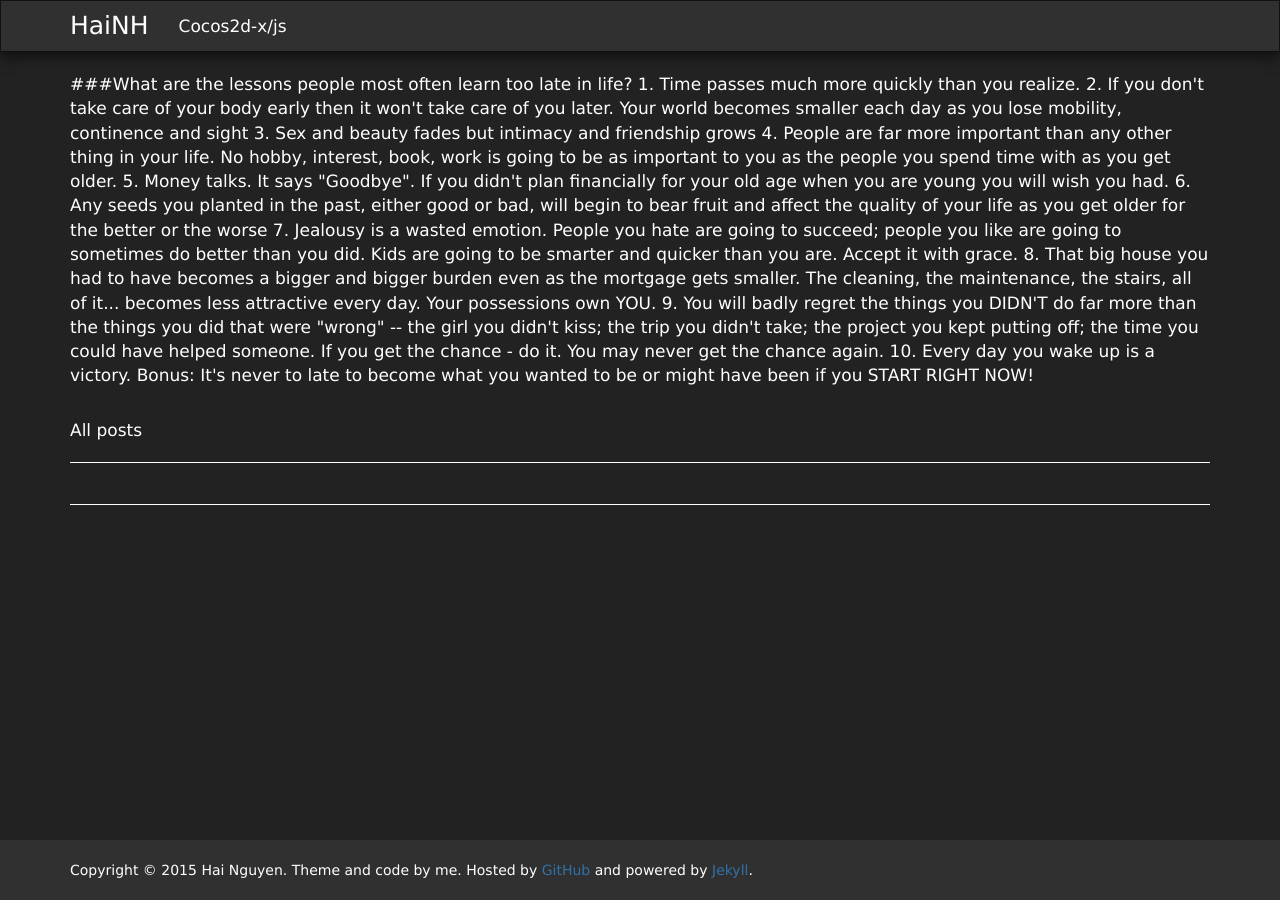
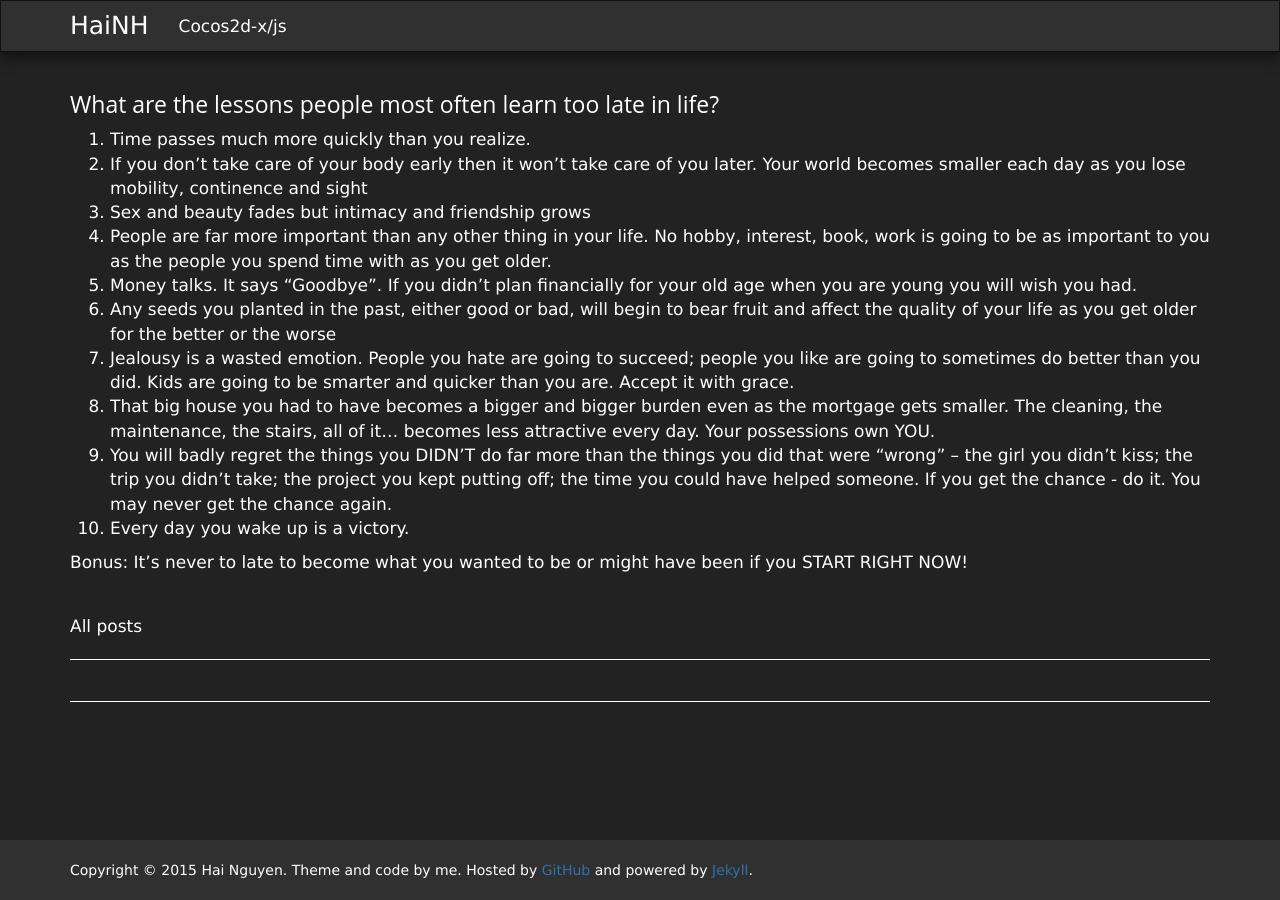
Before and after one commit to hainh/hainh.github.io, a Jekyll site: the page built from index.html, in a window 1280 px wide. Built offline with Jekyll 4.4.1, drawn with Linux system fonts in a browser that asks for light colours; nearby versions of some CDN libraries; the list of posts is cut into pages by our own code; comment, search, counter and statistics services are not loaded.

Commit message:
Post Index

```diff
--- a/index.html
+++ b/index.html
@@ -3,17 +3,19 @@ layout: index
 description: "Bạn có thể tìm thấy các bài viết về lập trình game, game engine cocos2d-x tại blog HaiNH."
 ---
 
-###What are the lessons people most often learn too late in life?
+<h3 id="what-are-the-lessons-people-most-often-learn-too-late-in-life">What are the lessons people most often learn too late in life?</h3>
 
-1. Time passes much more quickly than you realize.
-2.  If you don't take care of your body early then it won't take care of you later. Your world becomes smaller each day as you lose mobility, continence and sight
-3. Sex and beauty fades but intimacy and friendship grows
-4. People are far more important than any other thing in your life. No hobby, interest, book, work is going to be as important to you as the people you spend time with as you get older.
-5. Money talks. It says "Goodbye". If you didn't plan financially for your old age when you are young you will wish you had.
-6. Any seeds you planted in the past, either good or bad, will begin to bear fruit and affect the quality of your life as you get older for the better or the worse
-7. Jealousy is a wasted emotion. People you hate are going to succeed; people you like are going to sometimes do better than you did. Kids are going to be smarter and quicker than you are. Accept it with grace.
-8. That big house you had to have becomes a bigger and bigger burden even as the mortgage gets smaller. The cleaning, the maintenance, the stairs, all of it... becomes less attractive every day. Your possessions own YOU.
-9. You will badly regret the things you DIDN'T do far more than the things you did that were "wrong" -- the girl you didn't kiss; the trip you didn't take; the project you kept putting off; the time you could have helped someone. If you get the chance - do it. You may never get the chance again.
-10. Every day you wake up is a victory.
+<ol>
+<li>Time passes much more quickly than you realize.</li>
+<li>If you don’t take care of your body early then it won’t take care of you later. Your world becomes smaller each day as you lose mobility, continence and sight </li>
+<li>Sex and beauty fades but intimacy and friendship grows</li>
+<li>People are far more important than any other thing in your life. No hobby, interest, book, work is going to be as important to you as the people you spend time with as you get older. </li>
+<li>Money talks. It says “Goodbye”. If you didn’t plan financially for your old age when you are young you will wish you had. </li>
+<li>Any seeds you planted in the past, either good or bad, will begin to bear fruit and affect the quality of your life as you get older for the better or the worse</li>
+<li>Jealousy is a wasted emotion. People you hate are going to succeed; people you like are going to sometimes do better than you did. Kids are going to be smarter and quicker than you are. Accept it with grace.</li>
+<li>That big house you had to have becomes a bigger and bigger burden even as the mortgage gets smaller. The cleaning, the maintenance, the stairs, all of it… becomes less attractive every day. Your possessions own YOU. </li>
+<li>You will badly regret the things you DIDN’T do far more than the things you did that were “wrong” – the girl you didn’t kiss; the trip you didn’t take; the project you kept putting off; the time you could have helped someone. If you get the chance - do it. You may never get the chance again.</li>
+<li>Every day you wake up is a victory.</li>
+</ol>
 
-Bonus: It's never to late to become what you wanted to be or might have been if you START RIGHT NOW!
+<p>Bonus: It’s never to late to become what you wanted to be or might have been if you START RIGHT NOW!</p>
```
